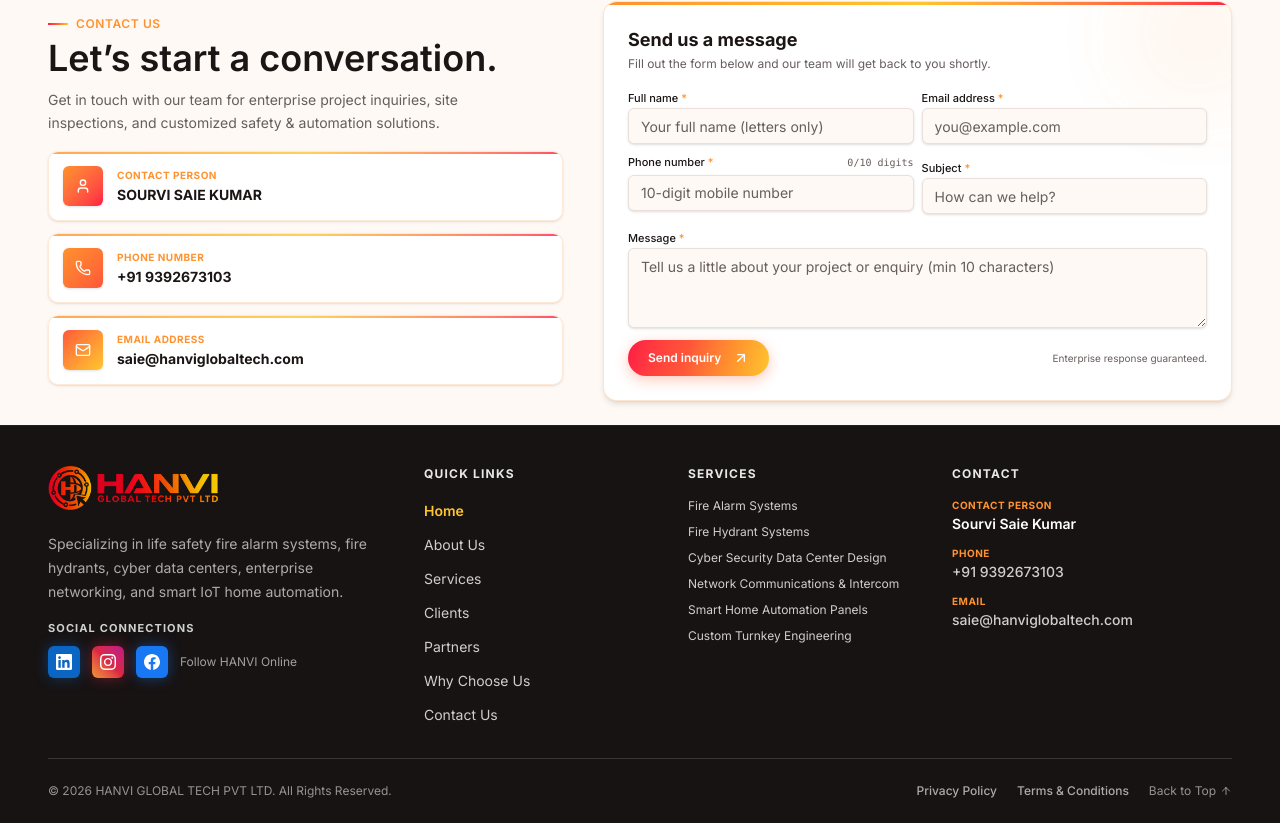
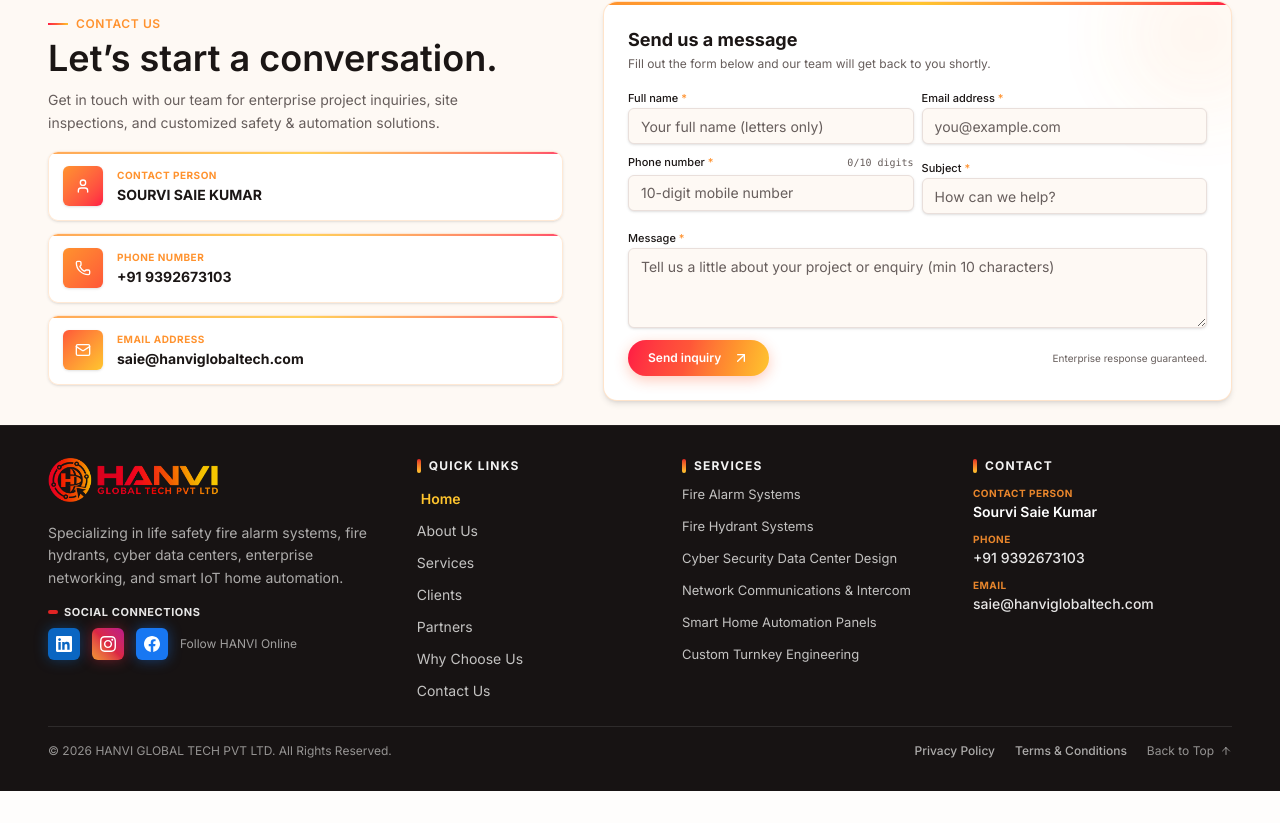
Before and after one commit to ascend-media-labs/HANVI-Global-Tech, a React (Vite) app: page / in a window 1280 px wide. Shown: the part 3764-4587 px from the top of the page. After the commit the page ends 4555 px from the top, so only its background shows below. Built offline with nearby package versions, Linux system fonts and the light colour scheme.

Commit message:
feat(footer): reduce gaps, style premium headings, and make navigation links work seamlessly

```diff
--- a/src/components/hanvi-site.tsx
+++ b/src/components/hanvi-site.tsx
@@ -571,7 +571,10 @@ export function HanviSite() {
     } else {
       const el = document.getElementById(sectionId);
       if (el) {
-        el.scrollIntoView({ behavior: "smooth" });
+        const navHeight = 76;
+        const rect = el.getBoundingClientRect();
+        const targetY = rect.top + window.pageYOffset - navHeight;
+        window.scrollTo({ top: targetY, behavior: "smooth" });
       }
     }
   }
@@ -1822,23 +1825,29 @@ export function HanviSite() {
       </main>
 
       <footer className="bg-brand-charcoal text-background border-t border-white/5">
-        <div className="mx-auto w-full px-4 pb-6 pt-8 sm:px-6 sm:pt-10 md:px-8 lg:px-10 xl:px-12 2xl:px-16">
-          <div className="grid gap-8 border-b border-background/15 pb-8 sm:grid-cols-2 lg:grid-cols-[1.2fr_0.8fr_0.8fr_1fr] lg:gap-10">
+        <div className="mx-auto w-full px-4 py-6 sm:px-6 sm:py-8 md:px-8 lg:px-10 xl:px-12 2xl:px-16">
+          <div className="grid gap-6 sm:gap-8 border-b border-white/10 pb-6 sm:grid-cols-2 lg:grid-cols-[1.3fr_0.9fr_1fr_1fr] lg:gap-8">
             <div>
-              <button
-                type="button"
-                onClick={() => navigateTo("home")}
+              <a
+                href="#home"
+                onClick={(e) => {
+                  e.preventDefault();
+                  navigateTo("home");
+                }}
                 aria-label="HANVI Global Tech home"
-                className="text-left cursor-pointer transition-transform hover:scale-[1.02]"
+                className="inline-block text-left cursor-pointer transition-transform hover:scale-[1.02]"
               >
                 <CompanyName light />
-              </button>
-              <p className="mt-4 max-w-xs text-sm leading-6 text-background/65">
+              </a>
+              <p className="mt-3.5 max-w-xs text-xs sm:text-sm leading-relaxed text-background/65">
                 Specializing in life safety fire alarm systems, fire hydrants, cyber data centers, enterprise networking, and smart IoT home automation.
               </p>
-              <div className="mt-4">
-                <p className="text-[11px] font-bold uppercase tracking-widest text-white/80">Social Connections</p>
-                <div className="mt-2.5 flex items-center gap-3 text-background/80" aria-label="Social media connections">
+              <div className="mt-3.5">
+                <div className="flex items-center gap-1.5 mb-2">
+                  <span className="h-1 w-2.5 rounded-full bg-[#E02424]" />
+                  <p className="text-[11px] font-bold uppercase tracking-wider text-white/90">Social Connections</p>
+                </div>
+                <div className="flex items-center gap-3 text-background/80" aria-label="Social media connections">
                   {/* Official LinkedIn */}
                   <a
                     href="https://linkedin.com"
@@ -1885,8 +1894,11 @@ export function HanviSite() {
 
             {/* Column 2: Quick Links */}
             <div>
-              <h3 className="text-xs font-bold uppercase tracking-widest text-white/90">Quick Links</h3>
-              <ul className="mt-4 space-y-2.5">
+              <div className="flex items-center gap-2 mb-3">
+                <span className="h-3.5 w-1 rounded-full bg-gradient-to-b from-[#E02424] to-brand-gold" />
+                <h3 className="text-xs font-bold uppercase tracking-widest text-white/95">Quick Links</h3>
+              </div>
+              <ul className="space-y-2">
                 {[
                   { label: "Home", id: "home" },
                   { label: "About Us", id: "about" },
@@ -1897,14 +1909,20 @@ export function HanviSite() {
                   { label: "Contact Us", id: "contact" },
                 ].map((item) => (
                   <li key={item.id}>
-                    <button
-                      type="button"
-                      onClick={() => navigateTo(item.id)}
-                      className={`text-xs sm:text-sm text-left transition-colors cursor-pointer ${activeSection === item.id ? "text-brand-gold font-semibold" : "text-background/80 hover:text-brand-gold"
-                        }`}
+                    <a
+                      href={`#${item.id}`}
+                      onClick={(e) => {
+                        e.preventDefault();
+                        navigateTo(item.id);
+                      }}
+                      className={`text-xs sm:text-sm inline-block transition-all duration-200 cursor-pointer ${
+                        activeSection === item.id
+                          ? "text-brand-gold font-semibold translate-x-1"
+                          : "text-background/75 hover:text-brand-gold hover:translate-x-1"
+                      }`}
                     >
                       {item.label}
-                    </button>
+                    </a>
                   </li>
                 ))}
               </ul>
@@ -1912,8 +1930,11 @@ export function HanviSite() {
 
             {/* Column 3: Services */}
             <div>
-              <h3 className="text-xs font-bold uppercase tracking-widest text-white/90">Services</h3>
-              <ul className="mt-4 space-y-2.5">
+              <div className="flex items-center gap-2 mb-3">
+                <span className="h-3.5 w-1 rounded-full bg-gradient-to-b from-[#E02424] to-brand-gold" />
+                <h3 className="text-xs font-bold uppercase tracking-widest text-white/95">Services</h3>
+              </div>
+              <ul className="space-y-2">
                 {[
                   "Fire Alarm Systems",
                   "Fire Hydrant Systems",
@@ -1923,13 +1944,16 @@ export function HanviSite() {
                   "Custom Turnkey Engineering",
                 ].map((serviceName) => (
                   <li key={serviceName}>
-                    <button
-                      type="button"
-                      onClick={() => navigateTo("services")}
-                      className="text-xs text-left text-background/80 transition-colors hover:text-brand-gold line-clamp-1 block cursor-pointer"
+                    <a
+                      href="#services"
+                      onClick={(e) => {
+                        e.preventDefault();
+                        navigateTo("services");
+                      }}
+                      className="text-xs sm:text-[13px] text-background/75 transition-all duration-200 hover:text-brand-gold hover:translate-x-1 inline-block cursor-pointer line-clamp-1"
                     >
                       {serviceName}
-                    </button>
+                    </a>
                   </li>
                 ))}
               </ul>
@@ -1937,21 +1961,24 @@ export function HanviSite() {
 
             {/* Column 4: Contact */}
             <div>
-              <h3 className="text-xs font-bold uppercase tracking-widest text-white/90">Contact</h3>
-              <ul className="mt-4 space-y-3 text-xs sm:text-sm text-background/80">
+              <div className="flex items-center gap-2 mb-3">
+                <span className="h-3.5 w-1 rounded-full bg-gradient-to-b from-[#E02424] to-brand-gold" />
+                <h3 className="text-xs font-bold uppercase tracking-widest text-white/95">Contact</h3>
+              </div>
+              <ul className="space-y-2.5 text-xs sm:text-sm text-background/80">
                 <li>
-                  <span className="text-[10px] font-bold uppercase tracking-wider text-brand-orange block mb-0.5">Contact Person</span>
+                  <span className="text-[10px] font-bold uppercase tracking-wider text-brand-orange/90 block mb-0.5">Contact Person</span>
                   <span className="font-semibold text-white">Sourvi Saie Kumar</span>
                 </li>
                 <li>
-                  <span className="text-[10px] font-bold uppercase tracking-wider text-brand-orange block mb-0.5">Phone</span>
-                  <a href="tel:+919392673103" className="transition-colors hover:text-brand-gold font-medium">
+                  <span className="text-[10px] font-bold uppercase tracking-wider text-brand-orange/90 block mb-0.5">Phone</span>
+                  <a href="tel:+919392673103" className="font-medium text-white/90 hover:text-brand-gold transition-colors inline-block">
                     +91 9392673103
                   </a>
                 </li>
                 <li>
-                  <span className="text-[10px] font-bold uppercase tracking-wider text-brand-orange block mb-0.5">Email</span>
-                  <a href="mailto:saie@hanviglobaltech.com" className="transition-colors hover:text-brand-gold font-medium">
+                  <span className="text-[10px] font-bold uppercase tracking-wider text-brand-orange/90 block mb-0.5">Email</span>
+                  <a href="mailto:saie@hanviglobaltech.com" className="font-medium text-white/90 hover:text-brand-gold transition-colors inline-block break-all">
                     saie@hanviglobaltech.com
                   </a>
                 </li>
@@ -1959,7 +1986,7 @@ export function HanviSite() {
             </div>
           </div>
 
-          <div className="flex flex-col gap-4 pt-6 text-xs text-background/55 sm:flex-row sm:items-center sm:justify-between">
+          <div className="flex flex-col gap-3 pt-4 text-xs text-background/55 sm:flex-row sm:items-center sm:justify-between">
             <p>© {new Date().getFullYear()} HANVI GLOBAL TECH PVT LTD. All Rights Reserved.</p>
             <div className="flex flex-wrap items-center gap-x-5 gap-y-2">
               <Button variant="link" size="sm" className="h-auto p-0 text-xs text-background/65 hover:text-brand-gold" onClick={() => setLegalPage("Privacy policy")}>
@@ -1971,9 +1998,10 @@ export function HanviSite() {
               <button
                 type="button"
                 onClick={() => window.scrollTo({ top: 0, behavior: "smooth" })}
-                className="inline-flex items-center gap-1 transition-colors hover:text-brand-gold cursor-pointer"
+                className="inline-flex items-center gap-1.5 transition-colors hover:text-brand-gold cursor-pointer"
               >
-                Back to Top <ArrowDown aria-hidden="true" className="size-3 rotate-180" />
+                <span>Back to Top</span>
+                <ArrowDown aria-hidden="true" className="size-3 rotate-180" />
               </button>
             </div>
           </div>
```
